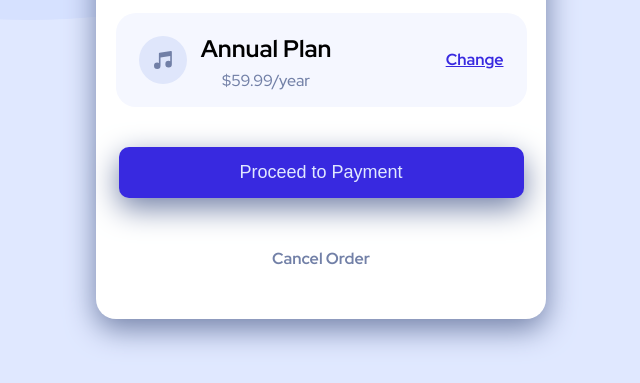
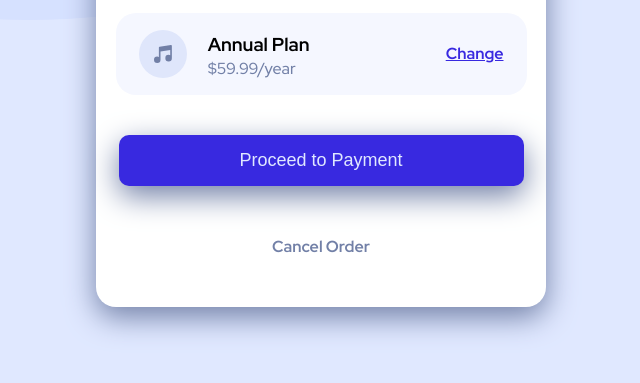
Before and after one commit to Asumpta-1/order-summary-component-main, a plain HTML site: page index.html in a window 1280 px wide. Shown: the part 417-800 px from the top of the page, without its empty margins (319-959 px from the left). Drawn offline with Linux system fonts and the light colour scheme.

Commit message:
fixed price h3 size

```diff
--- a/index.html
+++ b/index.html
@@ -41,7 +41,7 @@
       <div class="price">
         <img src="images/icon-music.svg" alt="music icon" />
         <div class="price-plan">
-          <h2>Annual Plan</h2>
+          <h3>Annual Plan</h3>
           <p>$59.99/year</p>
         </div>
         <a href="#">Change</a>
--- a/style.css
+++ b/style.css
@@ -37,12 +37,13 @@ body {
   margin-left: auto;
   margin-right: auto;
 }
-.price-plan h2 {
-  margin-bottom: -10px;
+.price-plan h3 {
+  margin-bottom: -15px;
 }
 
 .price-plan {
-  margin-left: -100px;
+  margin-left: -115px;
+  text-align: left;
 }
 .price img {
   margin-left: 20px;
```
